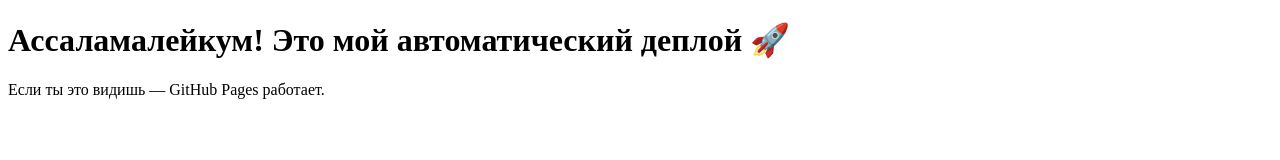
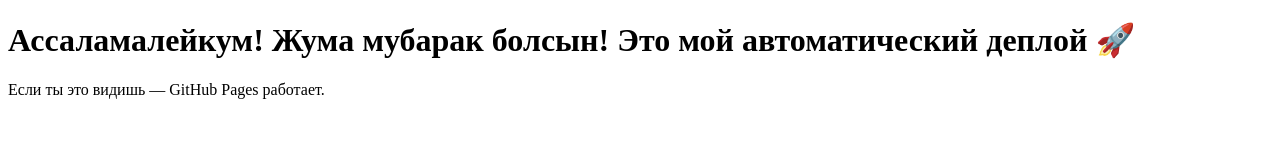
Before and after one commit to kashkenovbagdat/my-devops-site, a plain HTML site: page index.html in a window 1280 px wide. Drawn offline with Linux system fonts and the light colour scheme.

Commit message:
Update index.html

```diff
--- a/index.html
+++ b/index.html
@@ -5,7 +5,7 @@
   <title>Мой первый девопс-сайт</title>
 </head>
 <body>
-  <h1>Ассаламалейкум! Это мой автоматический деплой 🚀</h1>
+  <h1>Ассаламалейкум! Жума мубарак болсын! Это мой автоматический деплой 🚀</h1>
   <p>Если ты это видишь — GitHub Pages работает.</p>
 </body>
 </html>
```
